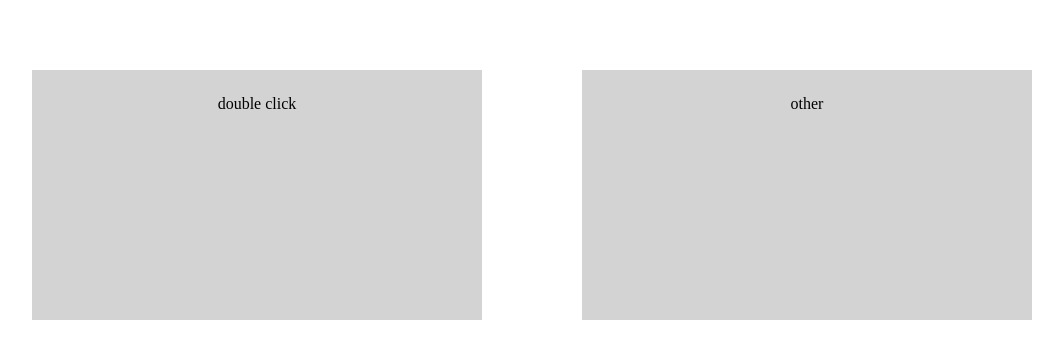
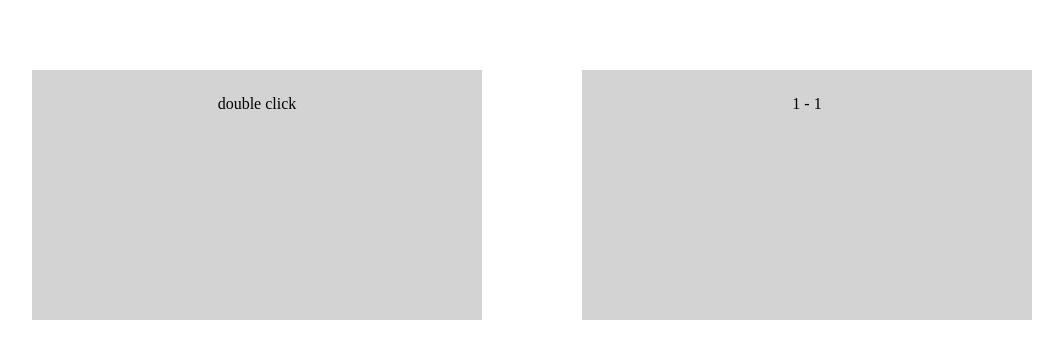
Before and after one commit to 433MHz/vue-learning-20-04-2021, a Vue app: page / in a window 1280 px wide. Shown: the part 499-858 px from the top of the page, without its empty margins (108-1171 px from the left). Built offline with nearby package versions, Linux system fonts and the light colour scheme.

Commit message:
@mousemove listener

```diff
--- a/src/components/learning.vue
+++ b/src/components/learning.vue
@@ -11,7 +11,7 @@
         <div class="box" @mouseenter="changeActually('mouse entered on div 1')">mouseover (enter)</div>
         <div class="box" @mouseleave="changeActually('mouse leaved div 2')">mouseover(leave)</div>
         <div class="box" @dblclick="changeActually('double clicked div 3')">double click</div>
-        <div class="box">other</div>
+        <div class="box" @mousemove="mouseMove">{{mouseX}} - {{mouseY}}</div>
     </div>
 </template>
 
@@ -26,7 +26,9 @@ export default {
             title: 'tytuł książki',
             author: 'autor książki',
             age: 45,
-            actually: ''
+            actually: '',
+            mouseX: 1,
+            mouseY: 1
         }
     },
 
@@ -41,6 +43,12 @@ export default {
 
         changeActually(actually){
             this.actually = actually
+        },
+
+        mouseMove(move){
+            this.mouseX = move.offsetX,
+            this.mouseY = move.offsetY
+            this.actually = this.mouseX + " - " + this.mouseY
         }
     }
 }
```
